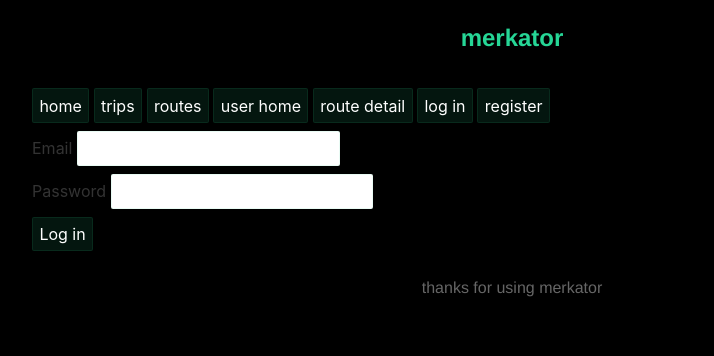
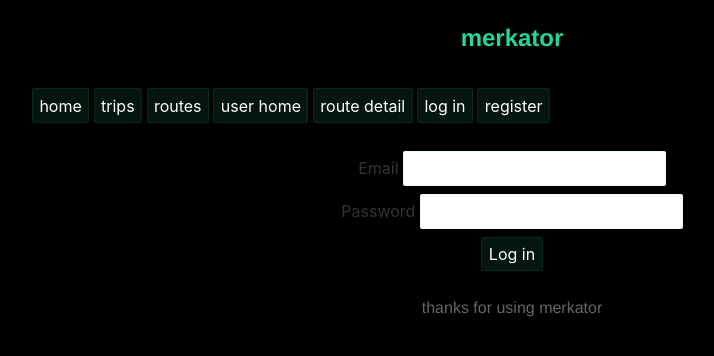
Before and after one commit to andrewwildgoose/merkator-frontend-sveltekit, a SvelteKit app: page /auth/login in a window 1280 px wide. Shown: the top 356 px of the page, without its empty margins (128-842 px from the left). Built offline with nearby package versions, Linux system fonts and the light colour scheme.

Commit message:
register & login routes now working correctly. Register adding user into db and storing jwt locally. Login stores jwt locally too.

```diff
--- a/src/routes/auth/login/+page.svelte
+++ b/src/routes/auth/login/+page.svelte
@@ -1,19 +1,52 @@
 <script>
+    import { invalidateAll, goto } from '$app/navigation';
+    import { applyAction} from '$app/forms';
 
     import NavBar from "../../../lib/navBar.svelte";
 
-    /** @type {import('./$types').Actions} */
-    export const actions = {
-        default: async (event) => {
-        // TODO log the user in
+    async function handleSubmit(event) {
+        event.preventDefault();
+
+        const formData = {
+            email: event.target.email.value,
+            password: event.target.password.value
+        };
+
+        const response = await fetch("http://localhost:3000/merkator/api/v1/auth/register", {
+            method: 'POST',
+            headers: {
+                'Content-Type': 'application/json'
+            },
+            body: JSON.stringify(formData)
+        });
+
+        const result = await response.json();
+        console.log(result)
+
+        if (result.token) {
+            console.log("success!")
+            // Store the JWT in local storage
+            localStorage.setItem('token', result.token);
+            console.log("token saved to local storage: ", result.token)
+
+            // rerun all `load` functions, following the successful update
+            await invalidateAll();
+            goto("/"); // Redirect to a success page after registration
+            console.log("redirected")
+        } else {
+            // Handle registration failure
+            console.log("unsuccessful")
+            applyAction(result);
         }
-    };
+    }
 </script>
 
 <div>
     <NavBar />
 </div>
-<form method="POST">
+
+<div class="login">
+    <form method="POST" on:submit|preventDefault={handleSubmit}>
         <label>
             Email
             <input name="email" type="email">
@@ -24,3 +57,12 @@
         </label>
         <button>Log in</button>
     </form>
+</div>
+
+<style>
+        .login {
+        text-align: center;
+        display: block;
+        margin: 20px auto;
+    }
+</style>
```
Also changed, not shown: src/routes/auth/register/+page.svelte (+36 -16 lines). Lines whose indentation alone changed are shown as unchanged.
